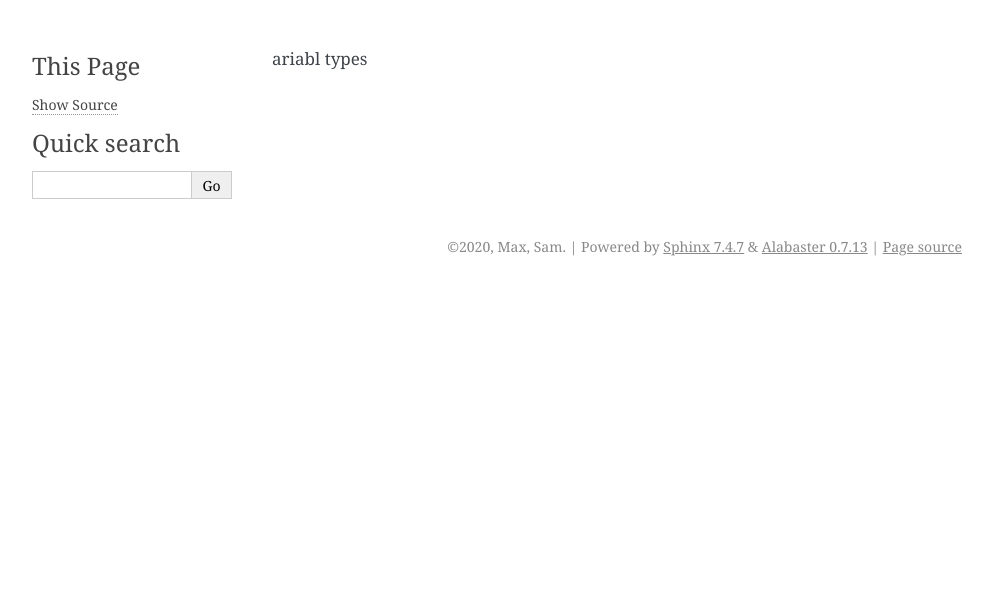
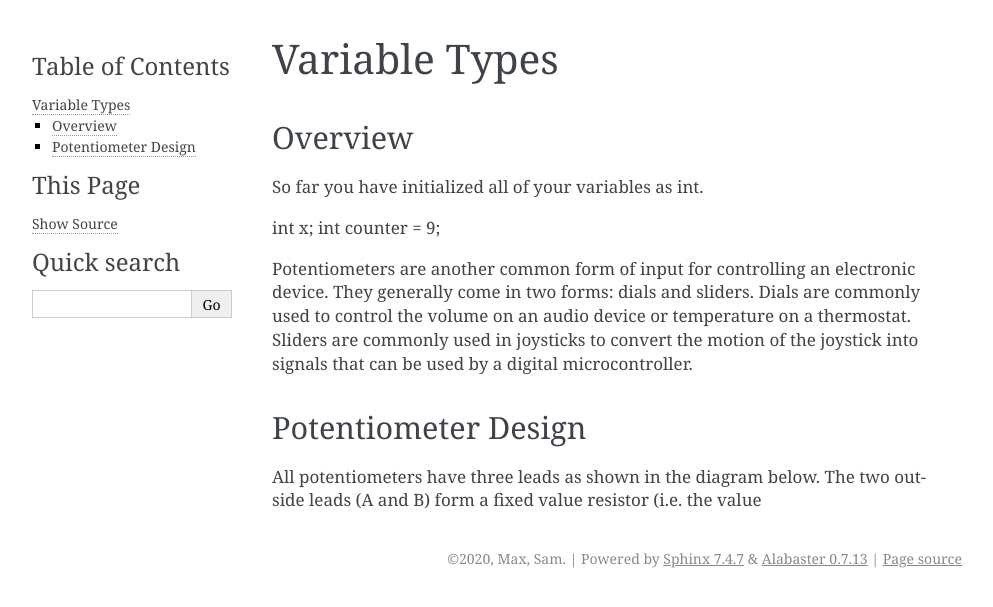
Before and after one commit to maxtkc/mvths-wiki, a Sphinx documentation site: the page built from docs/020a-variable-types.rst, in a window 1280 px wide. Shown: the top 607 px of the page, without its empty margins (148-1141 px from the left). Built offline with Sphinx 7.4.7, drawn with Linux system fonts in a browser that asks for light colours.

Commit message:
Update 020a-variable-types.rst

```diff
--- a/docs/020a-variable-types.rst
+++ b/docs/020a-variable-types.rst
@@ -1 +1,23 @@
-ariabl types
+Variable Types
+==============
+
+Overview
+--------
+
+So far you have initialized all of your variables as int.
+
+int x;
+int counter = 9;
+
+Potentiometers are another common form of input for controlling an
+electronic device. They generally come in two forms: dials and sliders.
+Dials are commonly used to control the volume on an audio device or
+temperature on a thermostat. Sliders are commonly used in joysticks to
+convert the motion of the joystick into signals that can be used by a
+digital microcontroller.
+
+Potentiometer Design
+--------------------
+
+All potentiometers have three leads as shown in the diagram below. The
+two outside leads (A and B) form a fixed value resistor (i.e. the value
```
